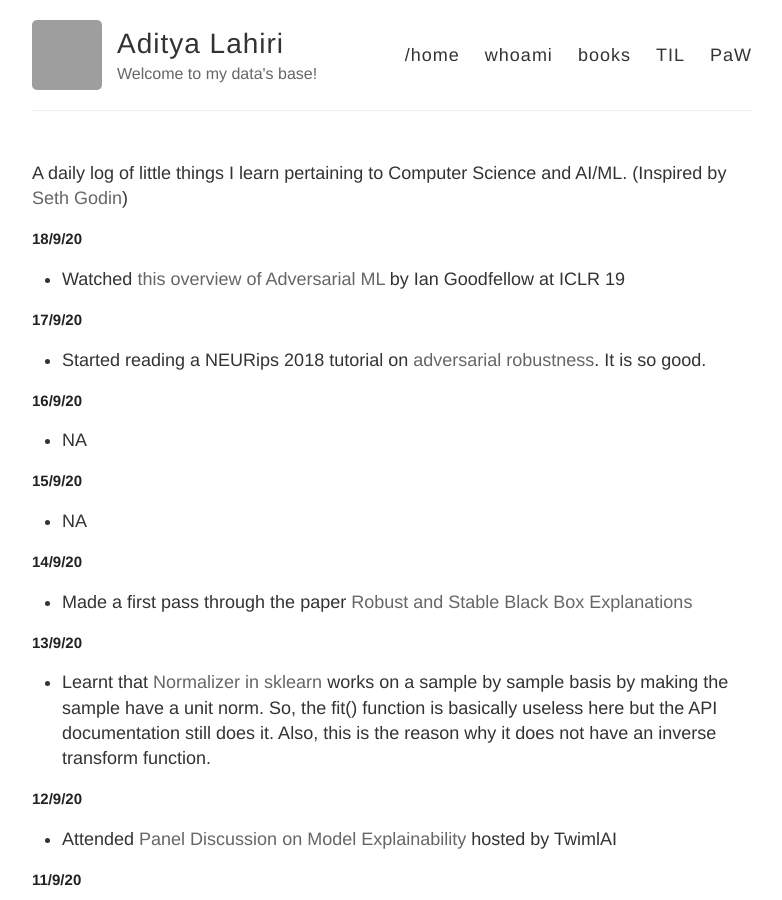
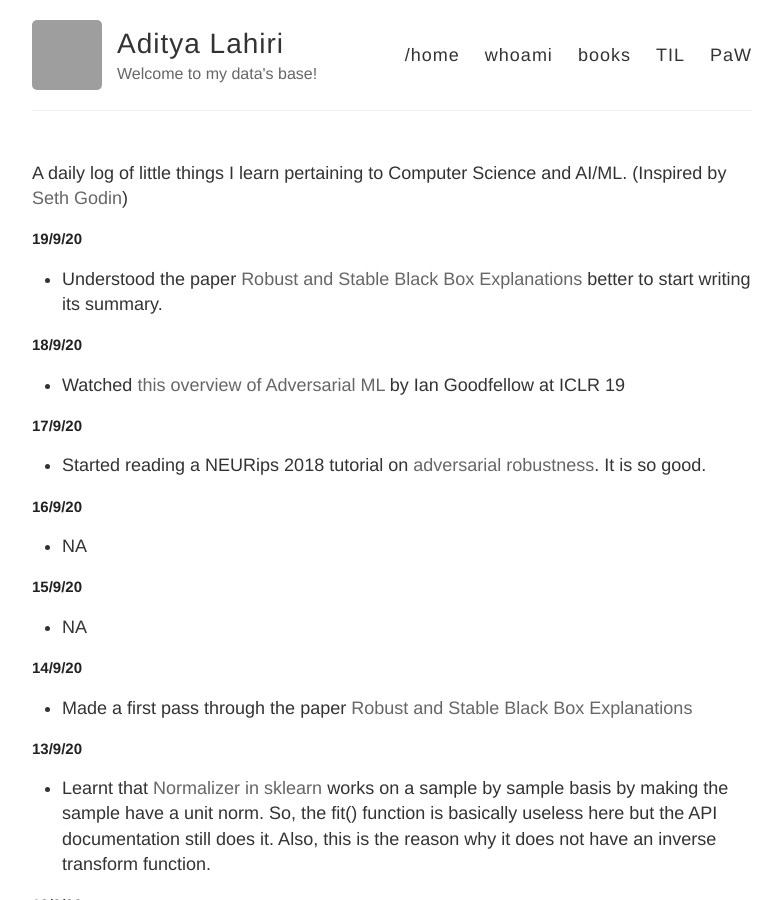
Before and after one commit to adityalahiri/adityalahiri.github.io, a Jekyll site: the page built from TIL.md, in a window 1280 px wide and 900 px high. Shown: the whole window, without its empty margins (248-1030 px from the left). Built offline with Jekyll 4.4.1, drawn with Linux system fonts in a browser that asks for light colours; our own code applies the rules of GitHub Pages for plain Markdown files; grey boxes are pictures that could not be loaded.

Commit message:
Update for 19/9

```diff
--- a/TIL.md
+++ b/TIL.md
@@ -1,5 +1,9 @@
 A daily log of little things I learn pertaining to Computer Science and AI/ML.
 (Inspired by [Seth Godin](https://seths.blog/))
+
+## 19/9/20
+
+* Understood the paper [Robust and Stable Black Box Explanations](https://proceedings.icml.cc/static/paper_files/icml/2020/5945-Paper.pdf) better to start writing its summary.
 
 ## 18/9/20
 
```
